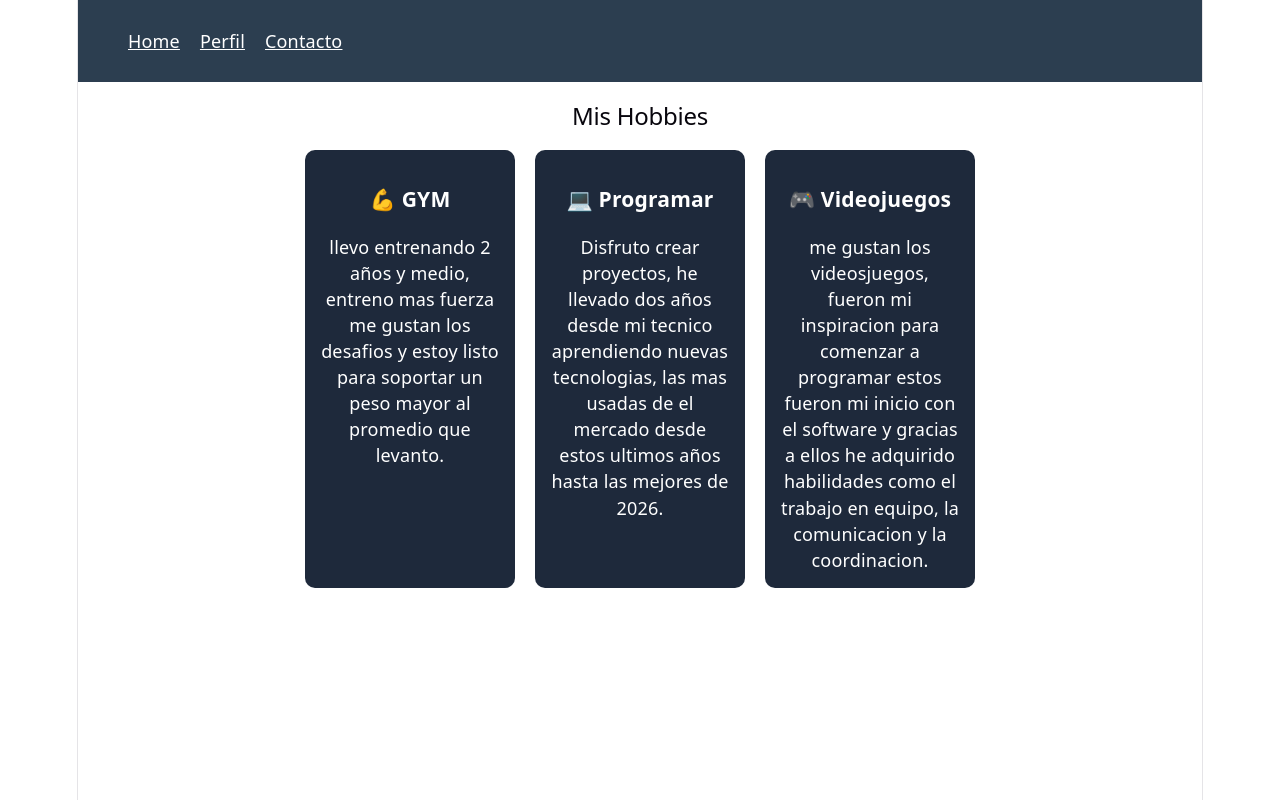
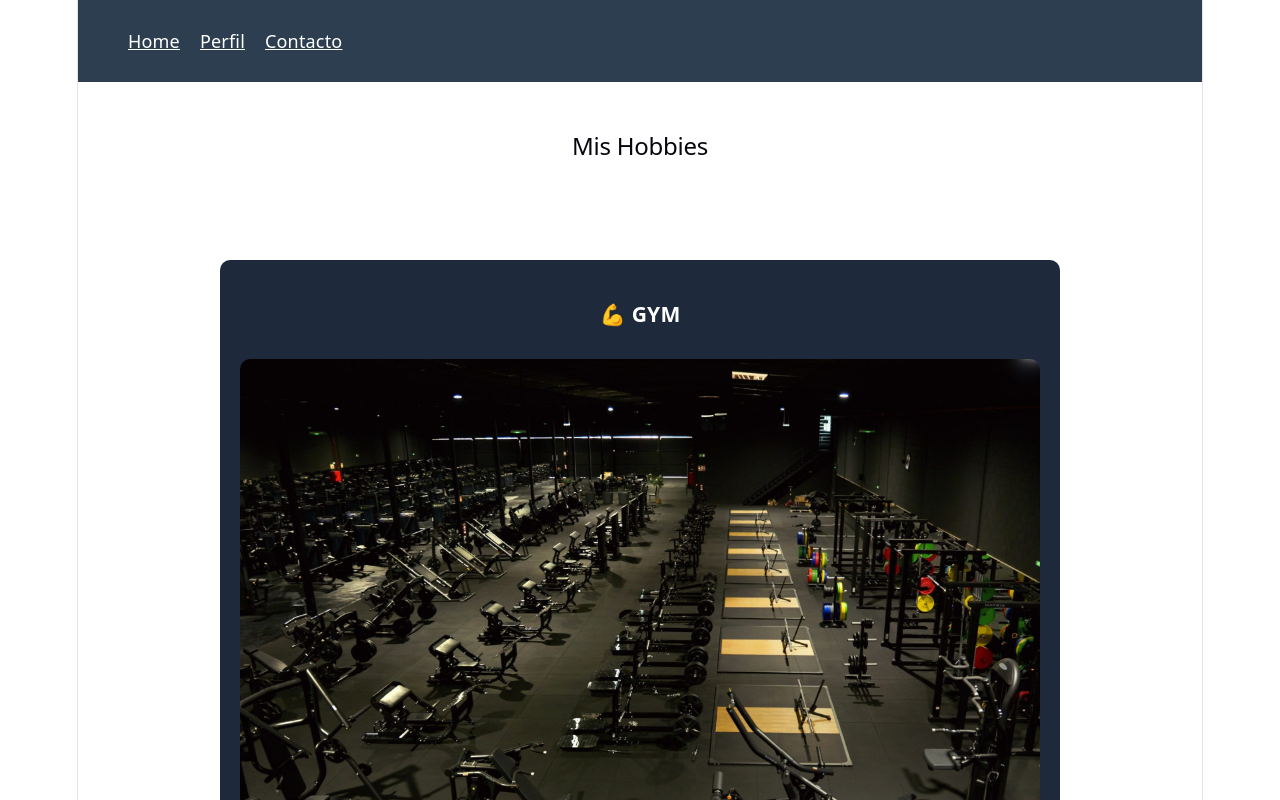
Before and after one commit to pichio7723/hoja-de-vida-Camilo-Rojas, a React app in the folder frontend/: page /perfil in a window 1280 px wide. Shown: the top 800 px of the page. Built offline with nearby package versions, Linux system fonts and the light colour scheme; the HTML template or start-up script is replaced by a standard one.

Commit message:
refactor: mejora de la estructura Hobbies.jsx

```diff
--- a/frontend/src/pages/Hobbies.jsx
+++ b/frontend/src/pages/Hobbies.jsx
@@ -1,28 +1,46 @@
 import React from "react";
 
+//importar imágenes
+import gym from "../assets/gym.jpg";
+import programar from "../assets/programacion.jpg";
+import juegos from "../assets/zelda.gif";
+
 function Hobbies() {
+
+  const hobbies = [
+    {
+      nombre: "💪 GYM",
+      imagen: gym,
+      desc: "llevo entrenando 2 años y medio, entreno mas fuerza me gustan los desafios y estoy listo para soportar un peso mayor al promedio que levanto."
+    },
+    {
+      nombre: "💻 Programar",
+      imagen: programar,
+      desc: "Disfruto crear proyectos, he llevado dos años desde mi tecnico aprendiendo nuevas tecnologias, las mas usadas de el mercado desde estos ultimos años hasta las mejores de 2026."
+    },
+    {
+      nombre: "🎮 Videojuegos",
+      imagen: juegos,
+      desc: "me gustan los videosjuegos, fueron mi inspiracion para comenzar a programar estos fueron mi inicio con el software y gracias a ellos he adquirido habilidades como el trabajo en equipo, la comunicacion y la coordinacion."
+    }
+  ];
 
   return (
     <div style={styles.container}>
       <h2 style={styles.title}>Mis Hobbies</h2>
 
       <div style={styles.list}>
+        {hobbies.map((hobby, index) => (
+          <div key={index} style={styles.card}>
 
-        <div style={styles.card}>
-          <h3>💪 GYM</h3>
-          <p>llevo entrenando 2 años y medio, entreno mas fuerza me gustan los desafios y estoy listo para soportar un peso mayor al promedio que levanto.</p>
-        </div>
+            <h3>{hobby.nombre}</h3>
 
-        <div style={styles.card}>
-          <h3>💻 Programar</h3>
-          <p>Disfruto crear proyectos, he llevado dos años desde mi tecnico aprendiendo nuevas tecnologias, las mas usadas de el mercado desde estos ultimos años hasta las mejores de 2026.</p>
-        </div>
+            <img src={hobby.imagen} style={styles.img} />
 
-        <div style={styles.card}>
-          <h3>🎮 Videojuegos</h3>
-          <p>me gustan los videosjuegos, fueron mi inspiracion para comenzar a programar estos fueron mi inicio con el software y gracias a ellos he adquirido habilidades como el trabajo en equipo, la comunicacion y la coordinacion.</p>
-        </div>
+            <p>{hobby.desc}</p>
 
+          </div>
+        ))}
       </div>
     </div>
   );
@@ -30,24 +48,33 @@ function Hobbies() {
 
 const styles = {
   container: {
-    padding: "20px",
+    padding: "50px",
     color: "white",
     textAlign: "center"
   },
+
   title: {
-    marginBottom: "20px"
+    marginBottom: "100px"
   },
+
   list: {
     display: "flex",
-    justifyContent: "center",
-    gap: "20px"
+    flexDirection: "column", // (vertical)
+    alignItems: "center",
+    gap: "60px"
   },
+
   card: {
     background: "#1e293b",
-    padding: "15px",
+    padding: "20px",
     borderRadius: "10px",
-    width: "180px",
-    transition: "0.3s"
+    width: "800px"
+  },
+
+  img: {
+    width: "100%",
+    borderRadius: "10px",
+    margin: "10px 0"
   }
 };
 
```
Also changed, not shown: frontend/src/assets/programacion.jpg (renamed from frontend/src/assets/progra.jpg).
